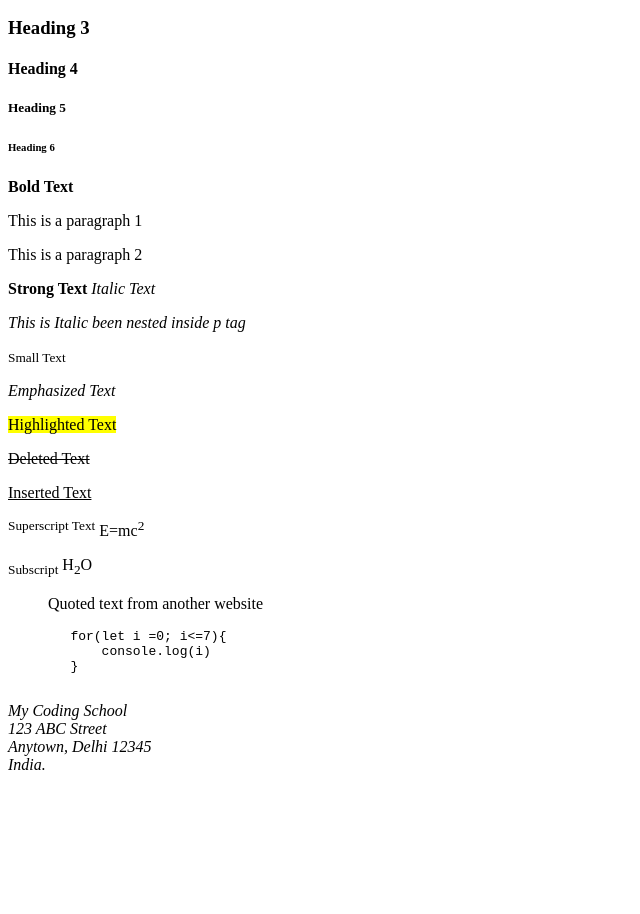
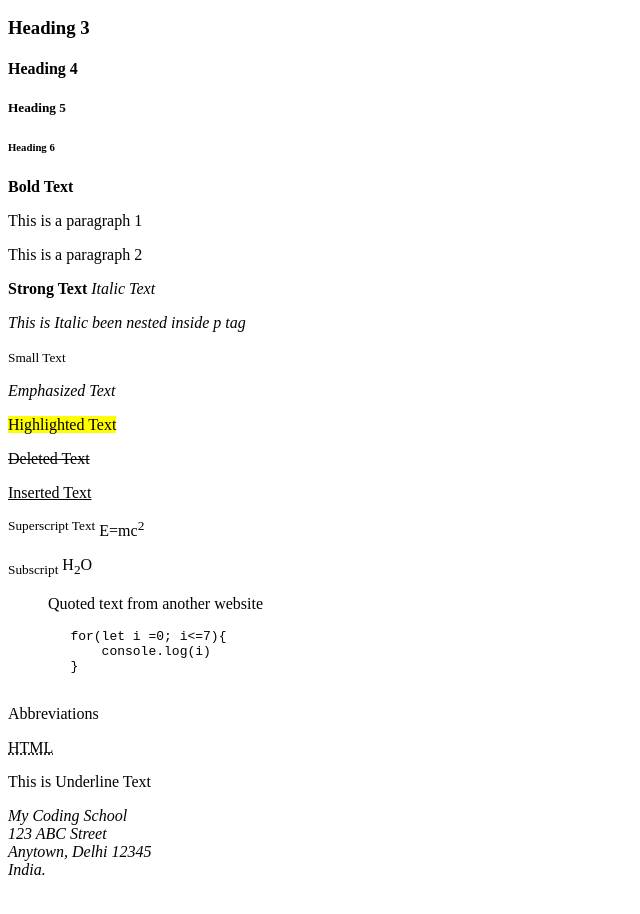
Before and after one commit to Vigneshlearneveryday/Session-2.0-Practicing, a plain HTML site: page HTML Text Formatting/index.html in a window 1280 px wide. Shown: the part 110-1024 px from the top of the page, without its empty margins (0-640 px from the left). Before the commit the page ends 964 px from the top, so only its background shows below. Drawn offline with Linux system fonts and the light colour scheme.

Commit message:
Text Formatting

```diff
--- a/HTML Text Formatting/index.html
+++ b/HTML Text Formatting/index.html
@@ -53,6 +53,13 @@
         }
     </pre>
 
+    <p>Abbreviations</p>
+    <p>
+      <abbr title="Hyper Text Markup Language">HTML</abbr>
+    </p>
+    <p>
+        This is <u></u>Underline Text</u>
+    </p>
     <address>
       My Coding School<br />
       123 ABC Street <br />
```
